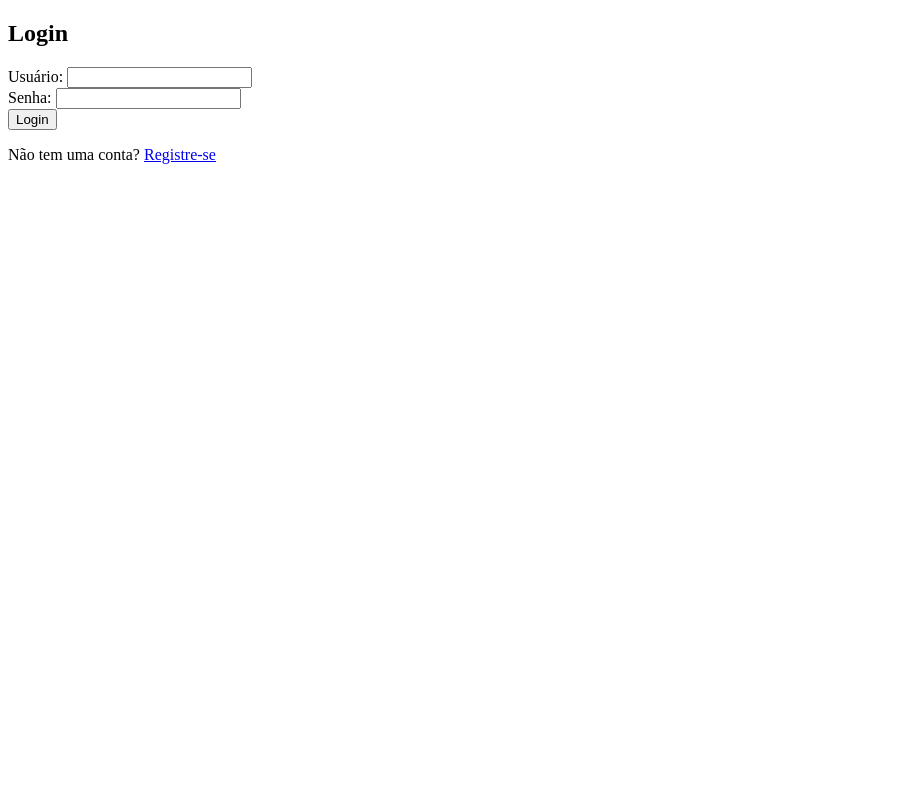
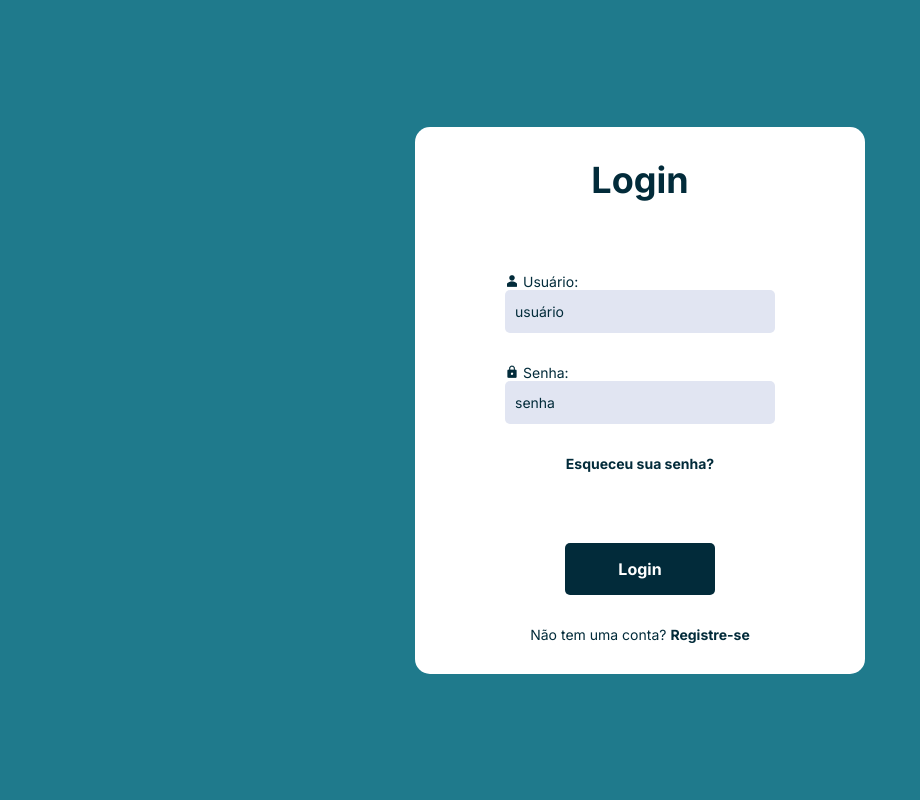
Before and after one commit to alanrios2001/django_project, a Django app: page /login/ in a window 1280 px wide. Shown: the whole page, without its empty margins (0-920 px from the left). Run offline with Django 5.2, Linux system fonts and the light colour scheme.

Commit message:
style login page

```diff
--- a/djangoProject/settings.py
+++ b/djangoProject/settings.py
@@ -135,3 +135,5 @@ STATIC_URL = "static/"
 # https://docs.djangoproject.com/en/5.0/ref/settings/#default-auto-field
 
 DEFAULT_AUTO_FIELD = "django.db.models.BigAutoField"
+
+STATICFILES_DIRS = [BASE_DIR / "STATIC"]
--- /dev/null
+++ b/static/login.css
@@ -0,0 +1,97 @@
+:root {
+    --white: #ffffff;
+    --grey: #E1E5F2;
+    --blue: #BFDBF7;
+    --green: #1F7A8C;
+    --dark: #022B3A;
+}
+
+* {
+    font-family: "Inter", sans-serif;
+    color: var(--dark);
+    font-size: 14px;
+    margin: 0;
+    padding: 0;
+}
+
+h2 {
+    font-size: 36px;
+    font-weight: bold;
+    color: var(--dark);
+}
+
+a {
+    text-decoration: none;
+    font-weight: bold;
+}
+
+body {
+    background-color: var(--green);
+    display: flex;
+    justify-content: center;
+    align-items: center;
+    height: 100vh;
+}
+
+.form {
+    background-color: var(--white);
+    width: 270px;
+    display: flex;
+    height: auto;
+    gap: 71px;
+    flex-direction: column;
+    align-items: center;
+    padding: 31px 90px;
+    border-radius: 15px;
+}
+
+
+.form .inputs {
+    display: flex;
+    flex-direction: column;
+    gap: 31px;
+    width: 100%;
+    align-items: center;
+}
+
+.form .inputs input::placeholder{
+    color: var(--dark);
+}
+
+.form .inputs input {
+    border: none;
+    border-radius: 5px;
+    background-color: var(--grey);
+    padding: 13px 10px;
+}
+
+.form div.input{
+    display: flex;
+    flex-direction: column;
+    width: 100%;
+}
+
+.form div.input div {
+    display: flex;
+    gap: 4px;
+    align-items: center;
+}
+
+.form .submit {
+    display: flex;
+    flex-direction: column;
+    gap: 31px;
+    width: 100%;
+    align-items: center;
+}
+
+.submit input {
+    padding: 16px 53px;
+    font-size: 16px;
+    font-weight: bold;
+    color: var(--white);
+    background-color: var(--dark);
+    border: none;
+    border-radius: 5px;
+    cursor: pointer;
+}
--- a/templates/login.html
+++ b/templates/login.html
@@ -1,28 +1,49 @@
 <!-- templates/login.html -->
+{% load static %}
 <!DOCTYPE html>
 <html>
 <head>
+    <link rel="stylesheet" href="{% static 'login.css'%}">
     <title>Login</title>
+    <link rel="preconnect" href="https://fonts.googleapis.com">
+    <link rel="preconnect" href="https://fonts.gstatic.com" crossorigin>
+    <link href="https://fonts.googleapis.com/css2?family=Inter:wght@100..900&display=swap" rel="stylesheet">
 </head>
 <body>
+    <form class="form" method="post">
         <h2>Login</h2>
-    <form method="post">
         {% csrf_token %}
+        <div class="inputs">
+            <div class="input">
+                <div>
+                    <img src="{% static '/images/user-icon.png' %}" alt="ícone usuário">
                     <label for="username">Usuário:</label>
-        <input type="text" name="username" id="username" required><br>
+                </div>
 
+                <input type="text" name="username" id="username" placeholder="usuário" required>
+            </div>
+            <div class="input">
+                <div>
+                    <img src="{% static '/images/password-icon.png' %}" alt="ícone usuário">
                     <label for="password">Senha:</label>
-        <input type="password" name="password" id="password" required><br>
+                </div>
 
-        <input type="submit" value="Login">
+                <input type="password" name="password" id="password" placeholder="senha" required>
+            </div>
+
+            <a href="{% url 'login' %}">Esqueceu sua senha?</a>
 
             {% if error %}
                 <p>{{ error }}</p>
             {% endif %}
+        </div>
+
+
+        <div class="submit">
+            <input type="submit" value="Login">
+            <p>Não tem uma conta? <a href="{% url 'signup' %}">Registre-se</a></p>
+        </div>
     </form>
     <!-- Adicione um link ou botão abaixo do formulário de login -->
-    <p>
-        Não tem uma conta? <a href="{% url 'signup' %}">Registre-se</a>
-    </p>
 </body>
 </html>
```
Also changed, not shown: static/images/Logo.svg (added), static/images/invisible-icon.png (added), static/images/password-icon.png (added), static/images/user-icon.png (added), static/images/visible-icon.png (added). Lines whose indentation alone changed are shown as unchanged.
